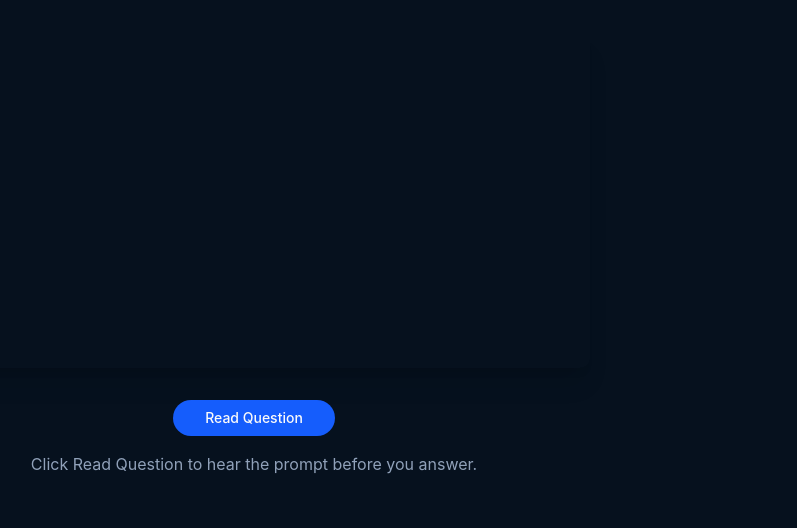
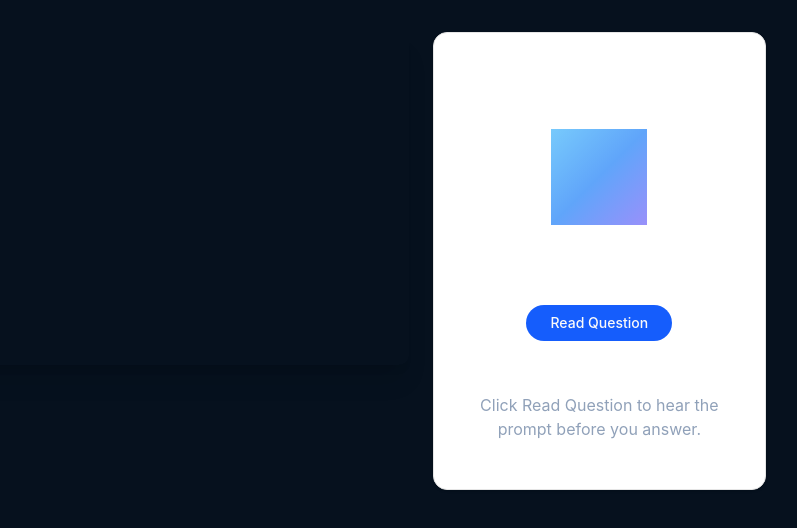
Before and after one commit to bypameladaniel/readtheroom, a Vue app in the folder frontend/: page /interview in a window 1280 px wide. Shown: the top 528 px of the page, without its empty margins (386-1183 px from the left). Built offline with nearby package versions, Linux system fonts and the light colour scheme; no server answers.

Commit message:
intervew commit

```diff
--- a/frontend/src/pages/CameraRoomPage.vue
+++ b/frontend/src/pages/CameraRoomPage.vue
@@ -24,6 +24,7 @@ const interviewStage = ref('ready-to-listen')
 const isRecording = ref(false)
 const isUploading = ref(false)
 const videoElement = ref(null)
+const isAudioPlaying = ref(false)
 
 let mediaStream = null
 let mediaRecorder = null
@@ -85,6 +86,7 @@ function cleanupQuestionAudio() {
     URL.revokeObjectURL(questionAudioObjectUrl)
     questionAudioObjectUrl = null
   }
+  isAudioPlaying.value = false
 }
 
 async function readQuestion() {
@@ -106,9 +108,19 @@ async function readQuestion() {
     questionAudio = new Audio(questionAudioObjectUrl)
 
     await new Promise((resolve, reject) => {
-      questionAudio.onended = resolve
-      questionAudio.onerror = () => reject(new Error('Could not play the question audio.'))
-      questionAudio.play().catch(reject)
+      isAudioPlaying.value = true
+      questionAudio.onended = () => {
+        isAudioPlaying.value = false
+        resolve()
+      }
+      questionAudio.onerror = () => {
+        isAudioPlaying.value = false
+        reject(new Error('Could not play the question audio.'))
+      }
+      questionAudio.play().catch(err => {
+        isAudioPlaying.value = false
+        reject(err)
+      })
     })
 
     interviewStage.value = 'ready-to-record'
@@ -161,10 +173,10 @@ async function uploadRecording() {
   formData.append('question', interviewQuestion.value)
   formData.append('role', interviewRole.value)
 
-  console.log('Sending request to:', `${apiBaseUrl}/questions/analyze-interview`)
+  console.log('Sending request to:', `${apiBaseUrl}/questions/analyze-complete`)
 
   try {
-    const response = await fetch(`${apiBaseUrl}/questions/analyze-interview`, {
+    const response = await fetch(`${apiBaseUrl}/questions/analyze-complete`, {
       method: 'POST',
       body: formData,
     })
@@ -213,13 +225,59 @@ onBeforeUnmount(() => {
 
 <template>
   <main class="min-h-screen bg-[#06111e] text-slate-100 p-8">
-    <video ref="videoElement" autoplay muted playsinline class="w-full max-w-2xl mx-auto rounded-lg shadow-xl" />
-    <div class="mt-8 text-center">
-      <Button @click="handleActionClick" :disabled="isUploading || interviewStage === 'reading-question'" class="px-8 py-4 bg-blue-600 hover:bg-blue-700 rounded-full">
-        {{ actionLabel }}
-      </Button>
-      <p class="mt-4 text-rose-400">{{ recordingError }}</p>
-      <p class="mt-2 text-slate-400">{{ actionMessage }}</p>
+    <div class="flex flex-col md:flex-row gap-6 items-start justify-center max-w-5xl mx-auto">
+      <div class="w-full md:w-2/3">
+        <video ref="videoElement" autoplay muted playsinline class="w-full rounded-lg shadow-xl" />
+      </div>
+
+      <aside class="w-full md:w-1/3">
+        <Card>
+          <CardContent class="p-6 flex flex-col items-center gap-4">
+            <div class="w-48 h-48 flex items-center justify-center">
+              <div :class="['shape', isAudioPlaying ? 'playing' : 'idle']" aria-hidden="true"></div>
+            </div>
+            <div class="mt-4 w-full text-center">
+              <Button @click="handleActionClick" :disabled="isUploading || interviewStage === 'reading-question'" class="px-6 py-3 bg-blue-600 hover:bg-blue-700 rounded-full">
+                {{ actionLabel }}
+              </Button>
+            </div>
+            <p class="mt-3 text-rose-400">{{ recordingError }}</p>
+            <p class="mt-2 text-slate-400 text-center">{{ actionMessage }}</p>
+          </CardContent>
+        </Card>
+      </aside>
     </div>
   </main>
 </template>
+
+<style scoped>
+.shape {
+  width: 120px;
+  height: 120px;
+  background: linear-gradient(135deg, #7dd3fc 0%, #60a5fa 50%, #a78bfa 100%);
+  transition: all 400ms cubic-bezier(.2,.9,.2,1);
+  will-change: border-radius, transform, clip-path;
+  box-shadow: 0 8px 24px rgba(2,6,23,0.6);
+}
+.shape.idle {
+  border-radius: 16px;
+  transform: rotate(0deg) scale(1);
+  clip-path: polygon(10% 10%, 90% 10%, 90% 90%, 10% 90%);
+}
+.shape.playing {
+  border-radius: 9999px;
+  transform: rotate(12deg) scale(1.08);
+  clip-path: polygon(50% 0%, 100% 50%, 50% 100%, 0% 50%);
+}
+
+/* subtle pulsing while playing */
+.shape.playing {
+  animation: pulse 900ms ease-in-out infinite;
+}
+
+@keyframes pulse {
+  0% { transform: rotate(12deg) scale(1.03); }
+  50% { transform: rotate(12deg) scale(1.12); }
+  100% { transform: rotate(12deg) scale(1.03); }
+}
+</style>
```
